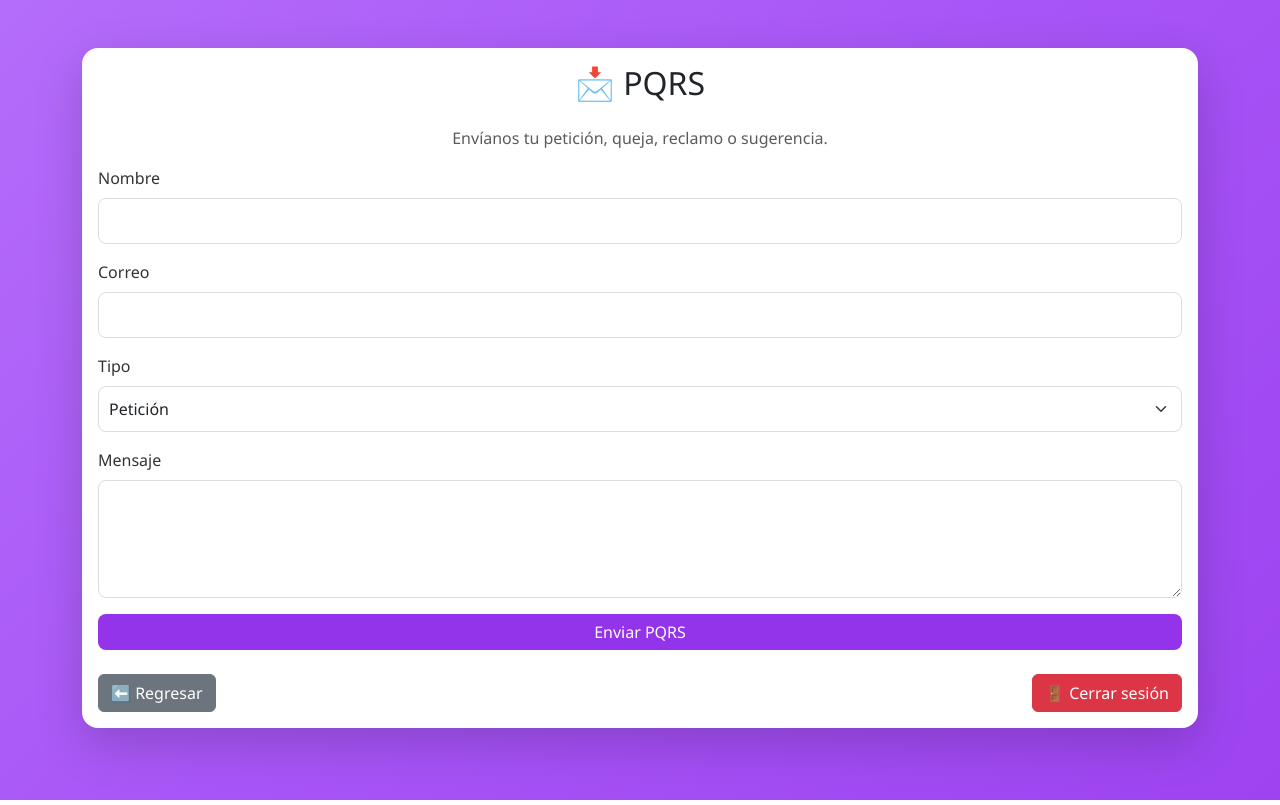
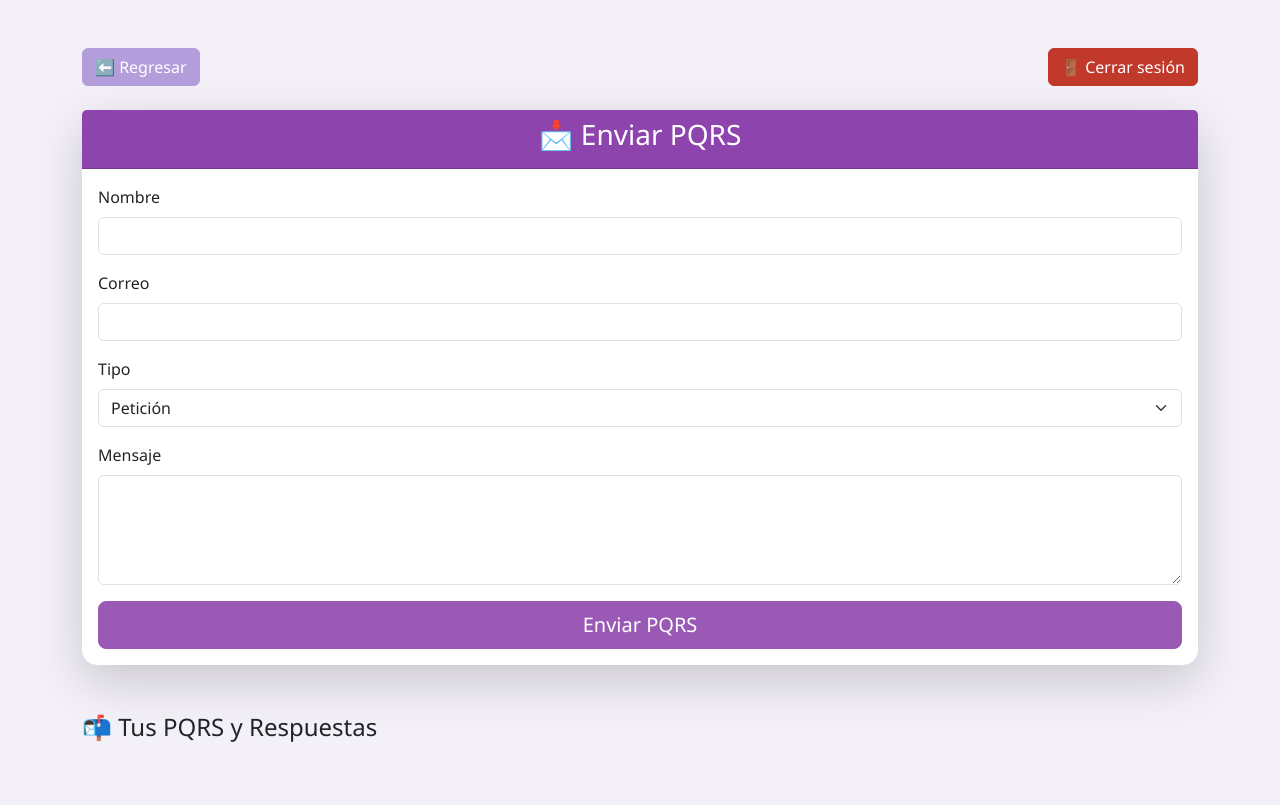
Before and after one commit to nicollemon07/LOGIN, a Flask app: page /pqrs in a window 1280 px wide. Run offline with Flask 3, Linux system fonts and the light colour scheme; data that the repository does not hold is empty.

Commit message:
ultima actualizacion - subiendo proyecto

```diff
--- a/Login/app.py
+++ b/Login/app.py
@@ -786,45 +786,89 @@ def pqrs():
         mensaje = request.form["mensaje"]
 
         try:
-            conexion = mysql.connector.connect(
-                host="localhost",
-                user="root",
-                password="",
-                database="flask_login"
-            )
-            cursor = conexion.cursor()
+            conn = get_db_connection()
+            cursor = conn.cursor()
             cursor.execute(
-                "INSERT INTO pqrs (nombre, correo, tipo, mensaje) VALUES (%s, %s, %s, %s)",
+                "INSERT INTO pqrs (nombre, correo, tipo, mensaje, fecha) VALUES (%s, %s, %s, %s, NOW())",
                 (nombre, correo, tipo, mensaje)
             )
-            conexion.commit()
+            conn.commit()
             cursor.close()
-            conexion.close()
+            conn.close()
             flash("✅ Tu PQRS fue enviado correctamente.", "success")
             return redirect(url_for("pqrs"))
         except Error as e:
             flash(f"❌ Error al guardar PQRS: {e}", "danger")
 
-    return render_template("pqrs.html")
-
-@app.route("/admin/pqrs")
-def admin_pqrs():
-    conn = mysql.connector.connect(
-        host="localhost", user="root", password="", database="flask_login"
-    )
+    # Mostrar PQRS enviadas y sus respuestas (opcional)
+    conn = get_db_connection()
     cursor = conn.cursor(dictionary=True)
     cursor.execute("SELECT * FROM pqrs ORDER BY fecha DESC")
     pqrs_list = cursor.fetchall()
+
+    # Obtener respuestas
+    for pqrs_item in pqrs_list:
+        cursor.execute("SELECT respuesta, fecha FROM pqrs_respuestas WHERE pqrs_id=%s ORDER BY fecha ASC", (pqrs_item["id"],))
+        pqrs_item["respuestas"] = cursor.fetchall()
+
+    cursor.close()
     conn.close()
 
+    return render_template("pqrs.html", pqrs_list=pqrs_list)
+
+
+# Vista admin: PQRS pendientes y responder
+@app.route("/admin/pqrs")
+def admin_pqrs():
+    if 'rol' not in session or session['rol'] != 'admin':
+        flash("Acceso denegado", "danger")
+        return redirect(url_for('home'))
+
+    conn = get_db_connection()
+    cursor = conn.cursor(dictionary=True)
+
+    # Traemos PQRS con sus respuestas
+    cursor.execute("SELECT * FROM pqrs ORDER BY fecha DESC")
+    pqrs_list = cursor.fetchall()
+
+    for pqrs_item in pqrs_list:
+        cursor.execute("SELECT * FROM pqrs_respuestas WHERE pqrs_id=%s ORDER BY fecha ASC", (pqrs_item["id"],))
+        pqrs_item["respuestas"] = cursor.fetchall()
+
+    cursor.close()
+    conn.close()
     return render_template("admin/admin_pqrs.html", pqrs_list=pqrs_list)
+
+# Ruta para enviar respuesta de admin
+@app.route("/admin/pqrs/responder/<int:pqrs_id>", methods=["POST"])
+def responder_pqrs(pqrs_id):
+    if 'rol' not in session or session['rol'] != 'admin':
+        flash("Acceso denegado", "danger")
+        return redirect(url_for('home'))
+
+    respuesta = request.form["respuesta"]
+    admin_id = session["user_id"]
+
+    conn = get_db_connection()
+    cursor = conn.cursor()
+    cursor.execute(
+        "INSERT INTO pqrs_respuestas (pqrs_id, admin_id, respuesta, fecha) VALUES (%s, %s, %s, NOW())",
+        (pqrs_id, admin_id, respuesta)
+    )
+    conn.commit()
+    cursor.close()
+    conn.close()
+
+    flash("✅ Respuesta enviada correctamente.", "success")
+    return redirect(url_for("admin_pqrs"))
+
 
 @app.route('/')
 def bienvenida():
     # Conexión a la BD para traer los productos
     conn = get_db_connection()
     cursor = conn.cursor(dictionary=True)
-    cursor.execute("SELECT id, nombre, precio, imagen_url FROM postres")
+    cursor.execute("SELECT id, nombre, precio, imagen_url, descripcion FROM postres")
     postres = cursor.fetchall()
     cursor.close()
     conn.close()
@@ -833,6 +877,16 @@ def bienvenida():
     return render_template('bienvenida.html', postres=postres)
 
 
+# -------------------- HOME / POST-LOGIN --------------------
+@app.route('/home')
+def home():
+    if 'user_id' not in session:
+        flash("Debes iniciar sesión para acceder aquí.", "warning")
+        return redirect(url_for('login'))
+
+    nombre = session.get('user', 'Usuario')
+    return render_template('home.html', nombre=nombre)
+
 
 # -------------------- MAIN --------------------
 if __name__ == '__main__':
--- a/Login/templates/pqrs.html
+++ b/Login/templates/pqrs.html
@@ -2,18 +2,48 @@
 <html lang="es">
 <head>
   <meta charset="utf-8">
-  <meta name="viewport" content="width=device-width,initial-scale=1">
+  <meta name="viewport" content="width=device-width, initial-scale=1">
   <title>PQRS</title>
   <link href="https://cdn.jsdelivr.net/npm/bootstrap@5.3.2/dist/css/bootstrap.min.css" rel="stylesheet">
-  <link rel="stylesheet" href="{{ url_for('static', filename='pqrs.css') }}">
+  <style>
+    body { background-color: #f3f0f8; font-family: 'Segoe UI', sans-serif; }
+    .card { border-radius: 15px; }
+    .card-header {
+        background-color: #8e44ad;
+        color: white;
+        border-top-left-radius: 15px;
+        border-top-right-radius: 15px;
+    }
+    .btn-primary { background-color: #9b59b6; border-color: #9b59b6; }
+    .btn-primary:hover { background-color: #8e44ad; border-color: #8e44ad; }
+    .badge { font-size: 0.9em; background-color: #d2b4de; color: #4a235a; }
+    .respuestas {
+        background-color: #e8daef;
+        border-left: 4px solid #8e44ad;
+        padding: 10px;
+        margin-top: 10px;
+        border-radius: 8px;
+    }
+    a.btn-secondary { background-color: #b39ddb; border-color: #b39ddb; color: white; }
+    a.btn-secondary:hover { background-color: #9575cd; border-color: #9575cd; color: white; }
+    a.btn-danger { background-color: #c0392b; border-color: #c0392b; }
+  </style>
 </head>
-<body class="bg-light">
+<body>
 <div class="container py-5">
-    <div class="card shadow-lg border-0">
+
+  <!-- Botones superiores -->
+  <div class="d-flex justify-content-between mb-4">
+    <a href="{{ url_for('home') }}" class="btn btn-secondary">⬅️ Regresar</a>
+    <a href="{{ url_for('logout') }}" class="btn btn-danger">🚪 Cerrar sesión</a>
+  </div>
+
+  <!-- Formulario PQRS -->
+  <div class="card shadow-lg border-0 mb-5">
+    <div class="card-header text-center">
+      <h3>📩 Enviar PQRS</h3>
+    </div>
     <div class="card-body">
-        <h2 class="text-center mb-4">📩 PQRS</h2>
-        <p class="text-muted text-center">Envíanos tu petición, queja, reclamo o sugerencia.</p>
-
       {% with messages = get_flashed_messages(with_categories=true) %}
         {% if messages %}
           {% for category, message in messages %}
@@ -27,12 +57,10 @@
           <label for="nombre" class="form-label">Nombre</label>
           <input type="text" class="form-control" id="nombre" name="nombre" required>
         </div>
-
         <div class="mb-3">
           <label for="correo" class="form-label">Correo</label>
           <input type="email" class="form-control" id="correo" name="correo" required>
         </div>
-
         <div class="mb-3">
           <label for="tipo" class="form-label">Tipo</label>
           <select class="form-select" id="tipo" name="tipo" required>
@@ -42,25 +70,38 @@
             <option value="Sugerencia">Sugerencia</option>
           </select>
         </div>
-
         <div class="mb-3">
           <label for="mensaje" class="form-label">Mensaje</label>
           <textarea class="form-control" id="mensaje" name="mensaje" rows="4" required></textarea>
         </div>
-
         <div class="d-grid">
-            <button type="submit" class="btn btn-primary">Enviar PQRS</button>
-          </div>
-          <div class="mt-4 d-flex justify-content-between">
-            <!-- Botón para regresar -->
-            <a href="{{ url_for('home') }}" class="btn btn-secondary">⬅️ Regresar</a>
-
-            <!-- Botón para cerrar sesión -->
-            <a href="{{ url_for('logout') }}" class="btn btn-danger">🚪 Cerrar sesión</a>
+          <button type="submit" class="btn btn-primary btn-lg">Enviar PQRS</button>
         </div>
       </form>
     </div>
   </div>
+
+  <!-- Lista de PQRS y respuestas -->
+  <h4 class="mb-3">📬 Tus PQRS y Respuestas</h4>
+  {% for pqrs_item in pqrs_list %}
+  <div class="card mb-3 shadow-sm">
+    <div class="card-body">
+      <h5>{{ pqrs_item.tipo }} de <strong>{{ pqrs_item.nombre }}</strong> ({{ pqrs_item.correo }})</h5>
+      <p>{{ pqrs_item.mensaje }}</p>
+      <p class="text-muted">Enviado el: {{ pqrs_item.fecha }}</p>
+
+      {% if pqrs_item.respuestas %}
+        <div class="respuestas">
+          <h6>Respuestas del administrador:</h6>
+          {% for resp in pqrs_item.respuestas %}
+            <p>{{ resp.respuesta }} <small class="text-muted">({{ resp.fecha }})</small></p>
+          {% endfor %}
+        </div>
+      {% endif %}
+    </div>
+  </div>
+  {% endfor %}
+
 </div>
 </body>
 </html>
```
Also changed, not shown: Login/templates/admin/admin_pqrs.html (+36 -38 lines). Lines whose indentation alone changed are shown as unchanged.
